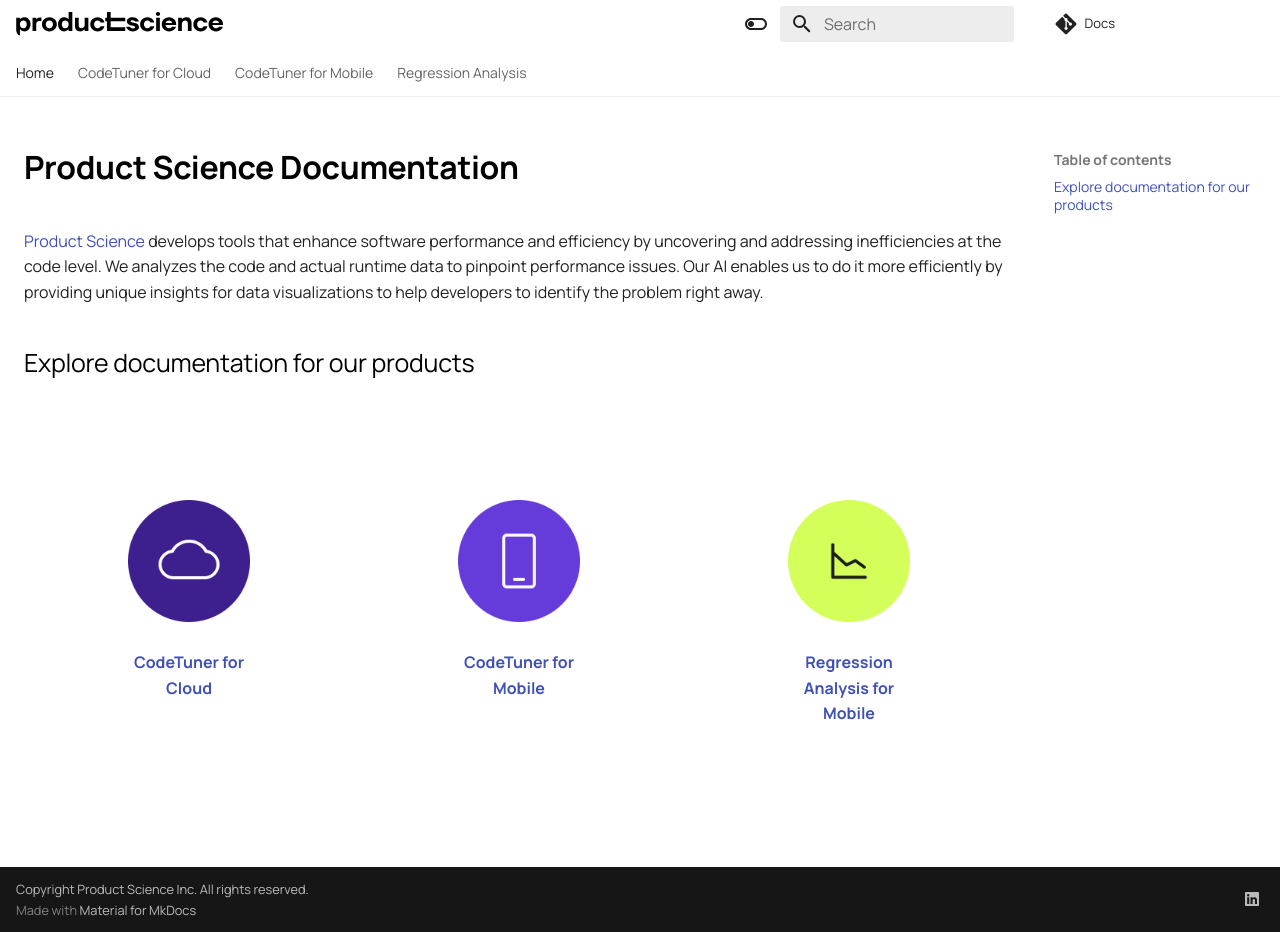
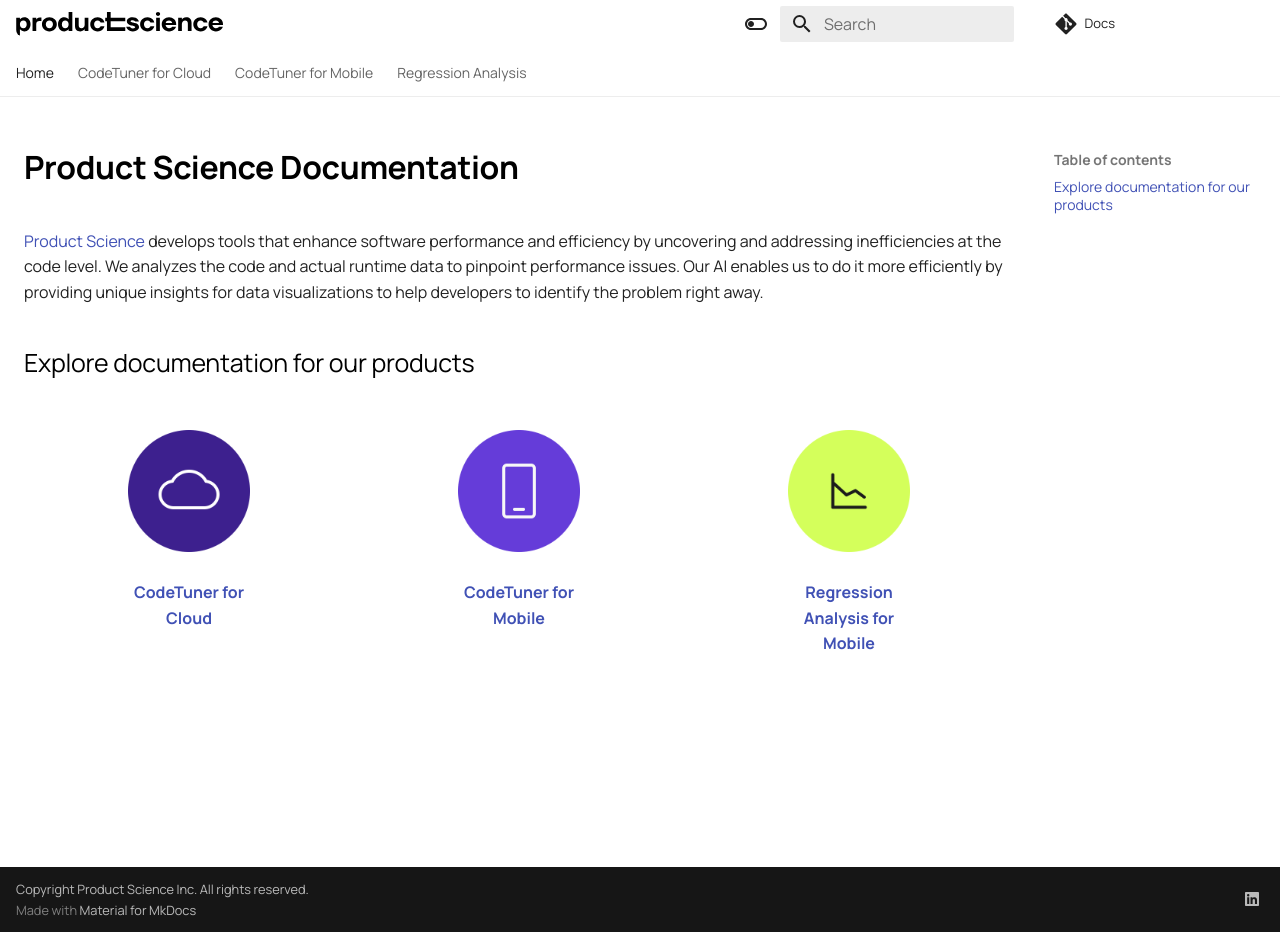
Before and after one commit to product-science/docs, an MkDocs documentation site: the page built from docs/index.md, in a window 1280 px wide and 932 px high. Built offline with MkDocs 1.6.1 and Material for MkDocs 9.7.7, drawn with Linux system fonts in a browser that asks for light colours.

```diff
--- a/docs/index.md
+++ b/docs/index.md
@@ -23,19 +23,19 @@ right away.
 ## Explore documentation for our products
 
 <div style="display: flex;">
-  <div style="flex: 1; padding: 100px;">
+  <div style="flex: 1; padding: 30px 100px;">
     <a href="cloud/overview">
         <img src="/images/Cloud.png" alt="Image Description 1" style="width:100%;">
         <p style="text-align: center; font-weight: bold;">CodeTuner for Cloud</p>
     </a>
   </div>
-  <div style="flex: 1; padding: 100px;">
+  <div style="flex: 1; padding: 30px 100px;">
     <a href="mobile/overview">
         <img src="/images/Mobile.png" alt="Image Description 2" style="width:100%;">
         <p style="text-align: center; font-weight: bold;">CodeTuner for Mobile</p>
     </a>
   </div>
-  <div style="flex: 1; padding: 100px;">
+  <div style="flex: 1; padding: 30px 100px;">
     <a href="ra/overview">
         <img src="/images/Regression.png" alt="Image Description 3" style="width:100%;">
         <p style="text-align: center; font-weight: bold;">Regression Analysis for Mobile</p>
```
